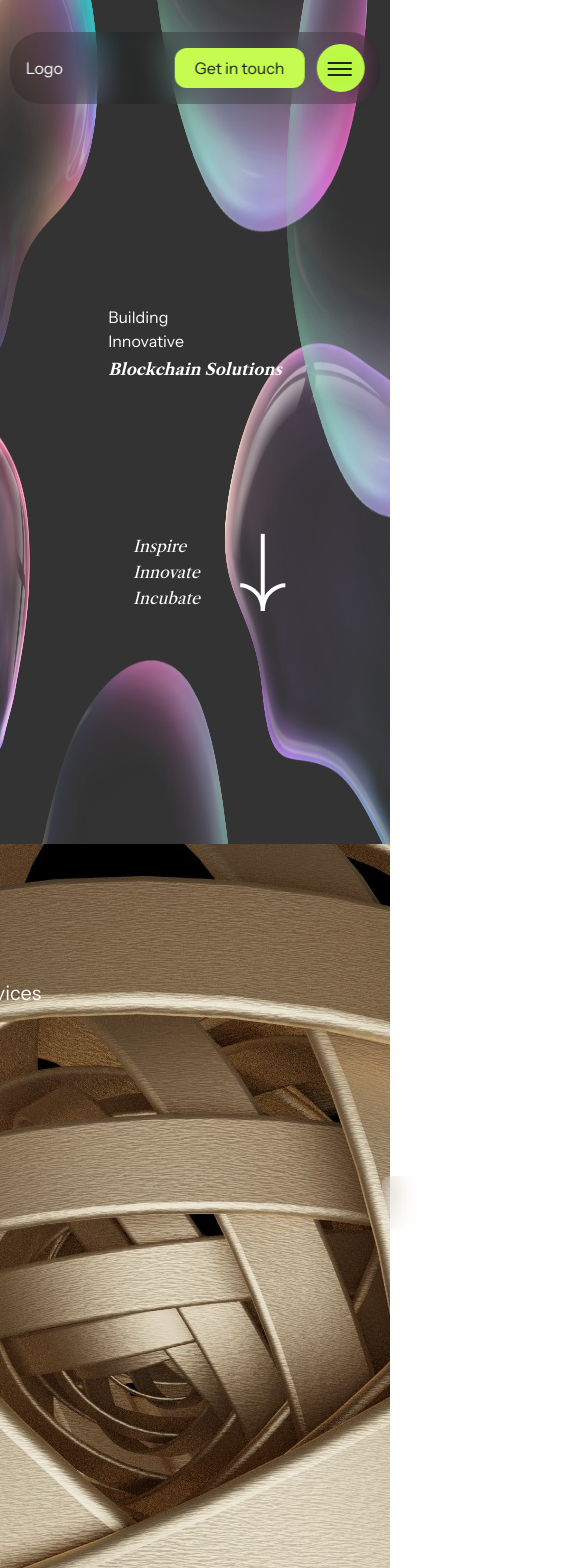
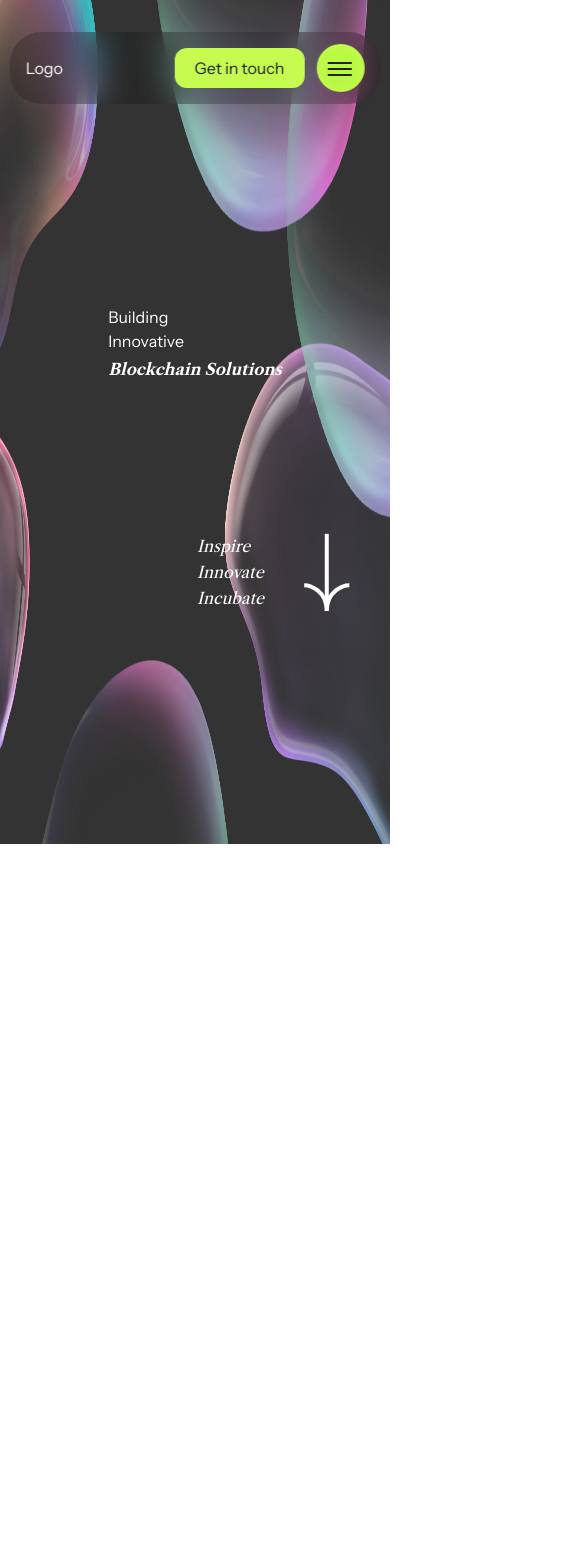
Before and after one commit to CEN-Smart/afrix-lab_design, a Next.js app: page / in a window 390 px wide. Shown: the top 1568 px of the page, 585 px wide, since content can reach past the window. After the commit the page ends 844 px from the top, so only its background shows below. Built offline with nearby package versions, Linux system fonts and the light colour scheme.

Commit message:
Commented out Ahmet code

```diff
--- a/src/app/page.tsx
+++ b/src/app/page.tsx
@@ -5,7 +5,7 @@ export default function HomePage() {
   return (
     <>
       <Hero />
-      <Webdesign />
+      {/* <Webdesign /> */}
     </>
   );
 }
--- a/src/components/hero-section/Hero.tsx
+++ b/src/components/hero-section/Hero.tsx
@@ -8,7 +8,7 @@ export default function Hero() {
           Blockchain Solutions
         </h1>
       </hgroup>
-      <aside className=' self-end pr-16 md:pr-[12rem] -mb-40 flex items-center'>
+      <aside className=' self-end md:pr-[12rem] -mb-40 flex items-center'>
         <p className=' font-title italic flex flex-col leading-relaxed md:text-2xl lg:text-4xl'>
           <span>Inspire</span>
           <span>Innovate</span>
```
